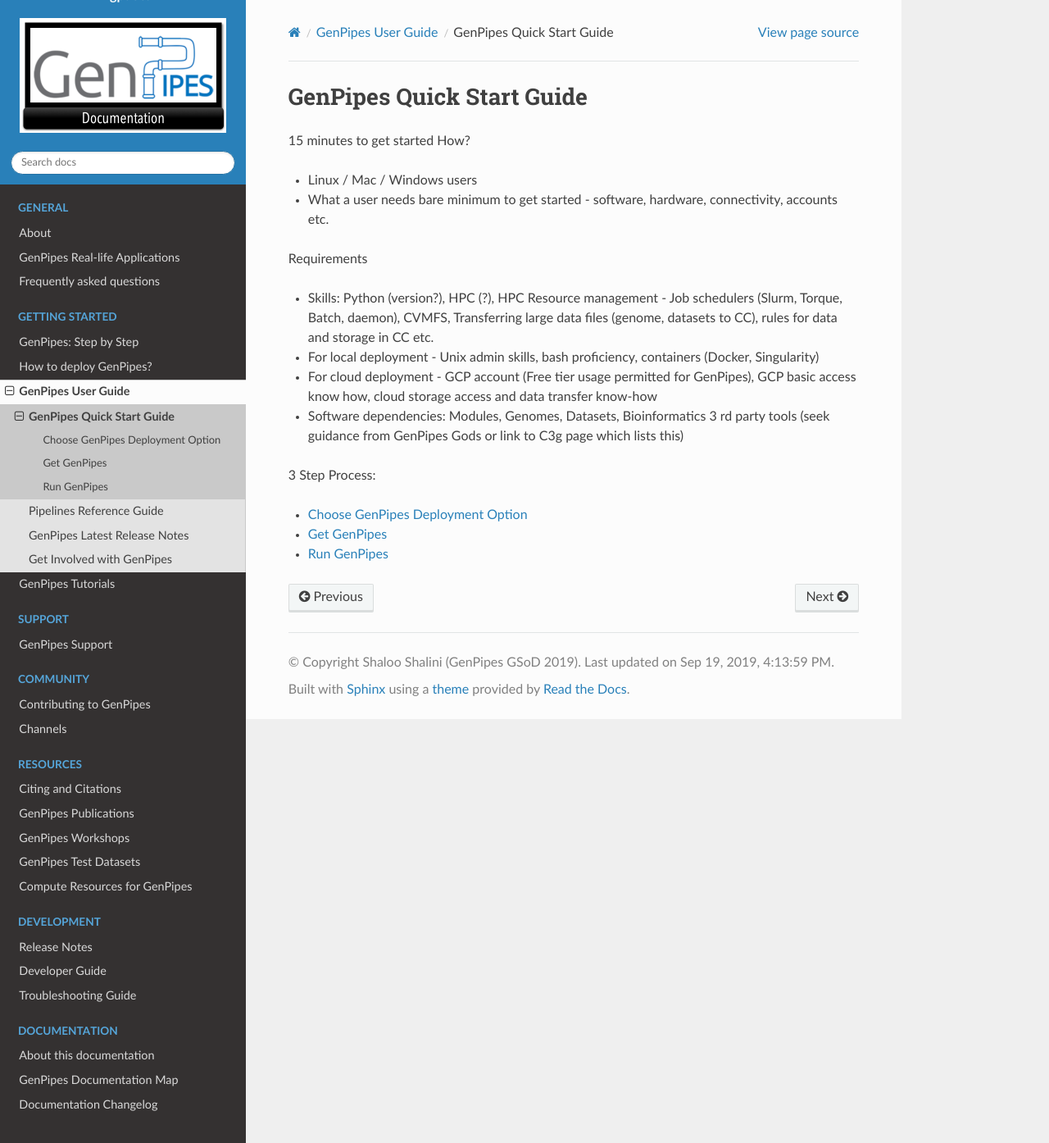
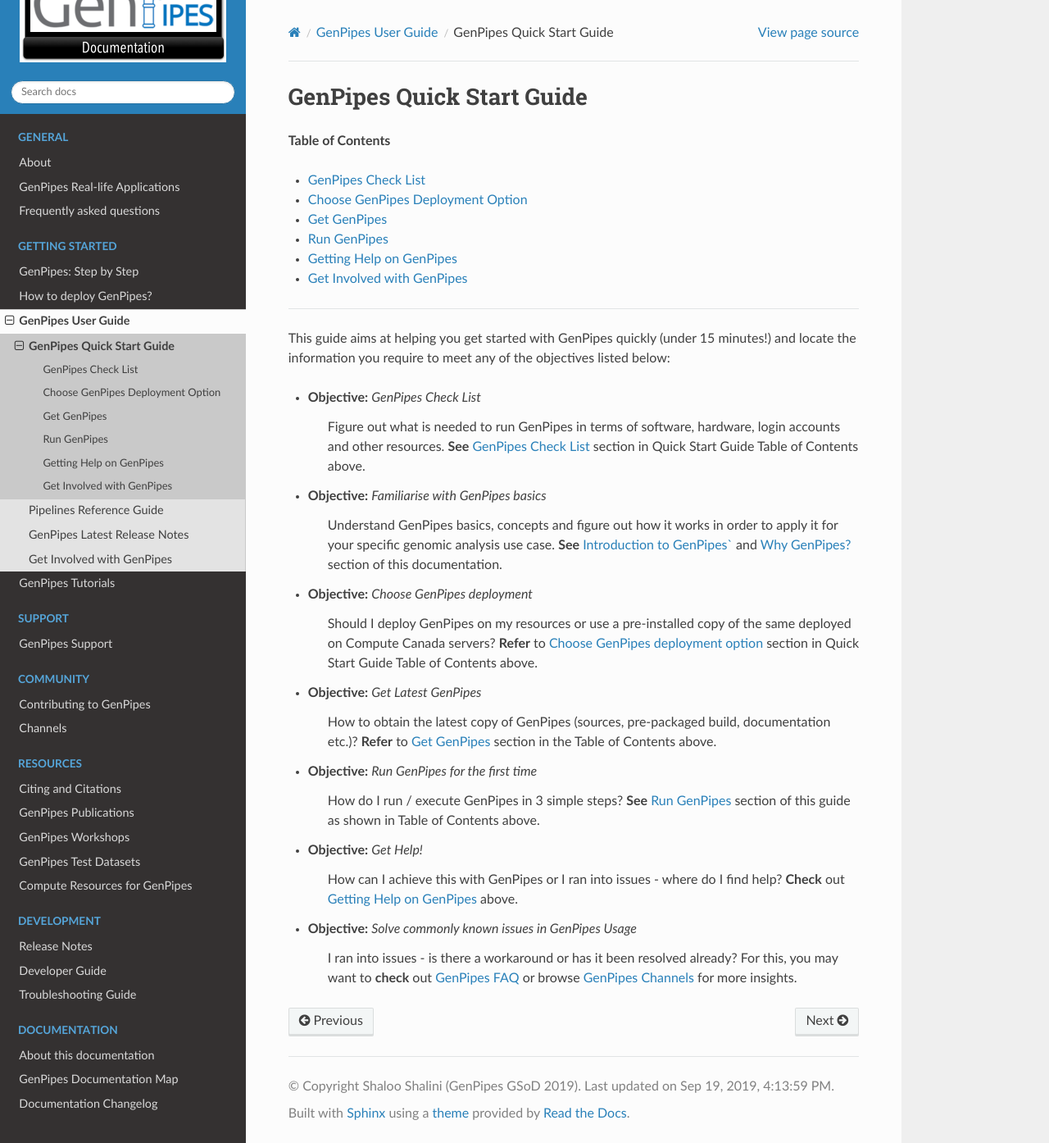
Before and after one commit to c3g/GenPipes_Docs, a Sphinx documentation site: the page built from docs/source/user_guide/quickstart_gp.rst, in a window 1280 px wide and 1394 px high. Shown: the whole window at 82% size. Built offline with Sphinx 7.4.7 and the Read the Docs theme 2.0.0, drawn with Linux system fonts in a browser that asks for light colours; the version number could not be read and is left out.

Commit message:
Updates for Quick Start Guide Ref #56

```diff
--- /dev/null
+++ b/docs/source/user_guide/gp_checklist.rst
@@ -0,0 +1,4 @@
+.. _docs_checklist:
+
+GenPipes Check List
+===================
--- a/docs/source/user_guide/quickstart_gp.rst
+++ b/docs/source/user_guide/quickstart_gp.rst
@@ -3,25 +3,47 @@
 GenPipes Quick Start Guide
 ===========================
 
-15 minutes to get started
-How?
-
-* Linux / Mac / Windows users
-* What a user needs bare minimum to get started - software, hardware, connectivity, accounts etc.
-
-Requirements
-
-- Skills: Python (version?), HPC (?), HPC Resource management - Job schedulers (Slurm, Torque, Batch, daemon), CVMFS, Transferring large data files (genome, datasets to CC), rules for data and storage in CC etc.
-- For local deployment - Unix admin skills, bash proficiency, containers (Docker, Singularity)
-- For cloud deployment - GCP account (Free tier usage permitted for GenPipes), GCP basic access know how, cloud storage access and data transfer know-how
-- Software dependencies: Modules, Genomes, Datasets, Bioinformatics 3 rd party tools (seek guidance from GenPipes Gods or link to C3g page which lists this)
-
-3 Step Process:
+**Table of Contents**
 
 .. toctree::
    :maxdepth: 1
    :name: toc-quick-start-guide
 
+   gp_checklist.rst
    choose_gp_dep.rst
    get_gp.rst
    run_gp.rst
+   find_help.rst
+   get_involved.rst
+
+----
+
+This guide aims at helping you get started with GenPipes quickly (under 15 minutes!) and locate the information you require to meet any of the objectives listed below:
+
+* **Objective:** *GenPipes Check List*
+
+   Figure out what is needed to run GenPipes in terms of software, hardware, login accounts and other resources. **See** :ref:`GenPipes Check List<docs_checklist>` section in Quick Start Guide Table of Contents above.
+
+* **Objective:** *Familiarise with GenPipes basics*
+
+   Understand GenPipes basics, concepts and figure out how it works in order to apply it for your specific genomic analysis use case. **See** :ref:`Introduction to GenPipes`<docs_what_is_genpipes>` and :ref:`Why GenPipes?<docs_gp_why>` section of this documentation.
+
+* **Objective:** *Choose GenPipes deployment*
+
+   Should I deploy GenPipes on my resources or use a pre-installed copy of the same deployed on Compute Canada servers? **Refer** to :ref:`Choose GenPipes deployment option<docs_choose_gp_dep>` section in Quick Start Guide Table of Contents above.
+
+* **Objective:** *Get Latest GenPipes*
+
+   How to obtain the latest copy of GenPipes (sources, pre-packaged build, documentation etc.)?  **Refer** to :ref:`Get GenPipes<docs_get_gp>` section in the Table of Contents above.
+
+* **Objective:** *Run GenPipes for the first time*
+
+   How do I run / execute GenPipes in 3 simple steps? **See** :ref:`Run GenPipes<docs_run_gp>` section of this guide as shown in Table of Contents above.
+
+* **Objective:** *Get Help!*
+
+   How can I achieve this with GenPipes or I ran into issues - where do I find help? **Check** out :ref:`Getting Help on GenPipes<docs_find_help>` above.
+
+* **Objective:** *Solve commonly known issues in GenPipes Usage*
+
+   I ran into issues - is there a workaround or has it been resolved already? For this, you may want to **check** out :ref:`GenPipes FAQ<docs_faq>` or browse :ref:`GenPipes Channels<docs_channels>` for more insights.
```
Also changed, not shown: docs/source/user_guide/find_help.rst (added, +18 -0 lines), docs/source/user_guide/run_gp.rst (+13 -0 lines).
